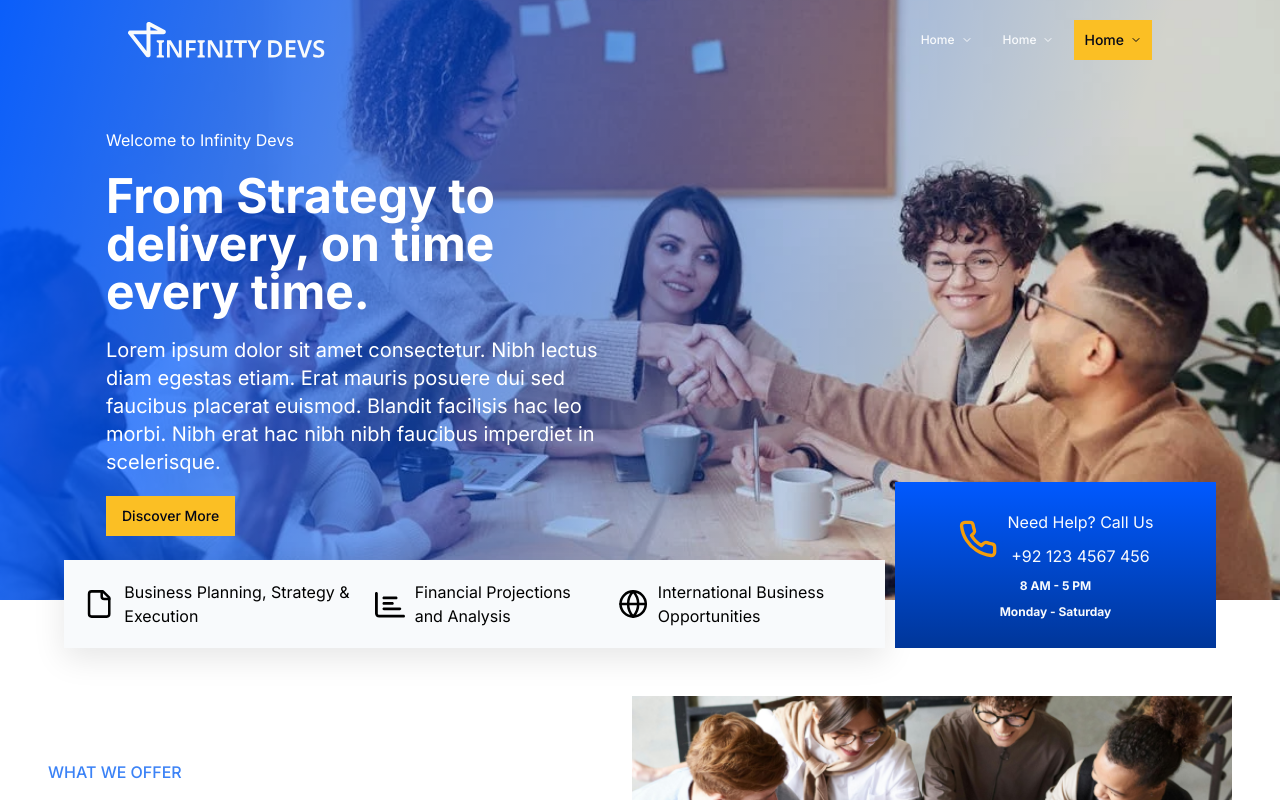
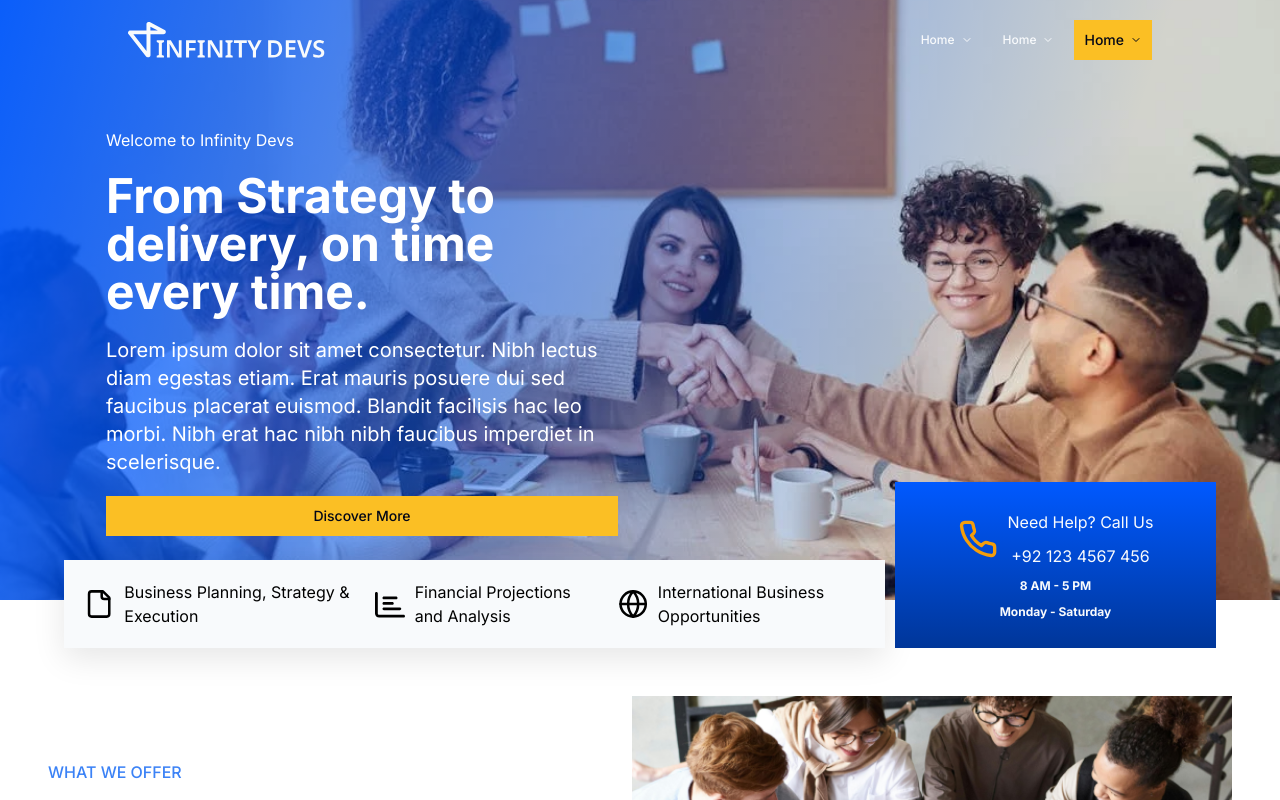
Before and after one commit to InfinityDevsHQ/software-house-next, a Next.js app: page / in a window 1280 px wide. Shown: the top 800 px of the page. Built offline with nearby package versions, Linux system fonts and the light colour scheme.

Commit message:
fix: paading

```diff
--- a/components/homepage/hero-section.tsx
+++ b/components/homepage/hero-section.tsx
@@ -18,7 +18,7 @@ export default function HeroSection() {
               Blandit facilisis hac leo morbi. Nibh erat hac nibh nibh faucibus
               imperdiet in scelerisque.
             </p>
-            <Button className="max-w-max rounded-none bg-secondary text-accent-dark hover:text-accent">
+            <Button className="rounded-none bg-secondary text-accent-dark hover:text-accent px-5 py-2.5">
               Discover More
             </Button>
           </div>
```
